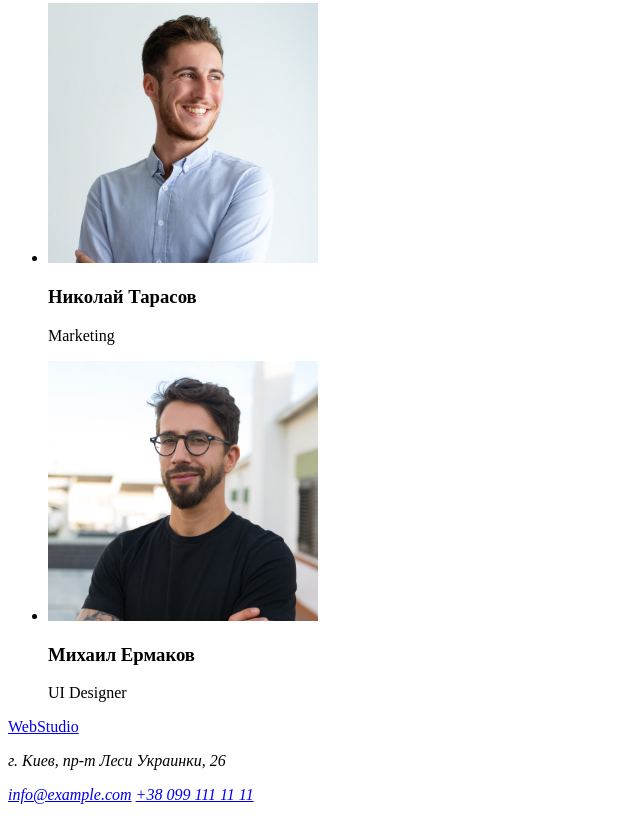
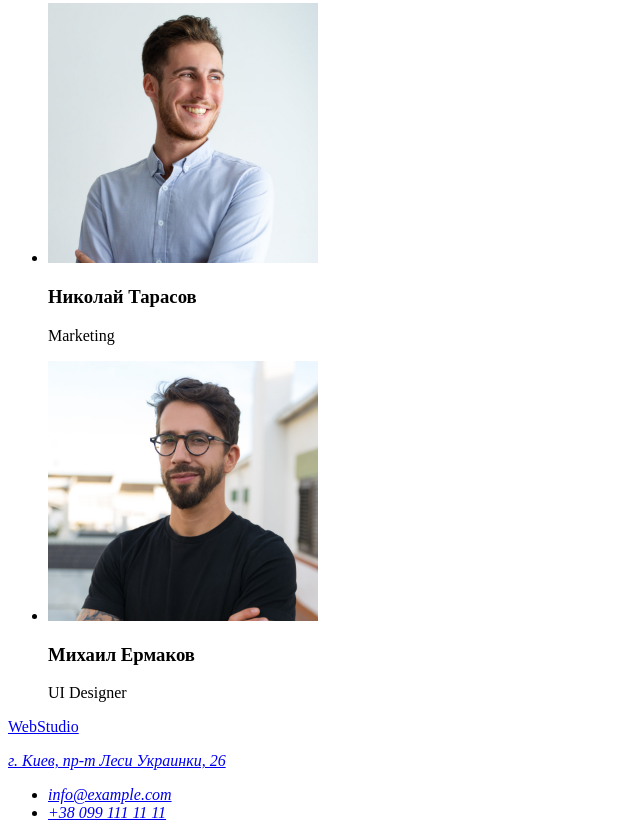
Before and after one commit to Sinbew/goit-markup-hw-01, a plain HTML site: page index.html in a window 1280 px wide. Shown: the part 1521-2359 px from the top of the page, without its empty margins (0-640 px from the left). Before the commit the page ends 2333 px from the top, so only its background shows below. Drawn offline with Linux system fonts and the light colour scheme.

Commit message:
Правки в footer
-Адрес сделан ссылкой
-Телефон и почта сделаны списком

```diff
--- a/index.html
+++ b/index.html
@@ -106,9 +106,11 @@
     <footer>
       <a href="/">WebStudio</a>
       <address>
-        <p>г. Киев, пр-т Леси Украинки, 26</p>
-        <a href="mailto:info@example.com">info@example.com</a>
-        <a href="tel:+380991111111">+38 099 111 11 11</a>
+        <p><a href="/">г. Киев, пр-т Леси Украинки, 26</a></p>
+        <ul>
+          <li><a href="mailto:info@example.com">info@example.com</a></li>
+          <li><a href="tel:+380991111111">+38 099 111 11 11</a></li>
+        </ul>
       </address>
     </footer>
   </body>
```
